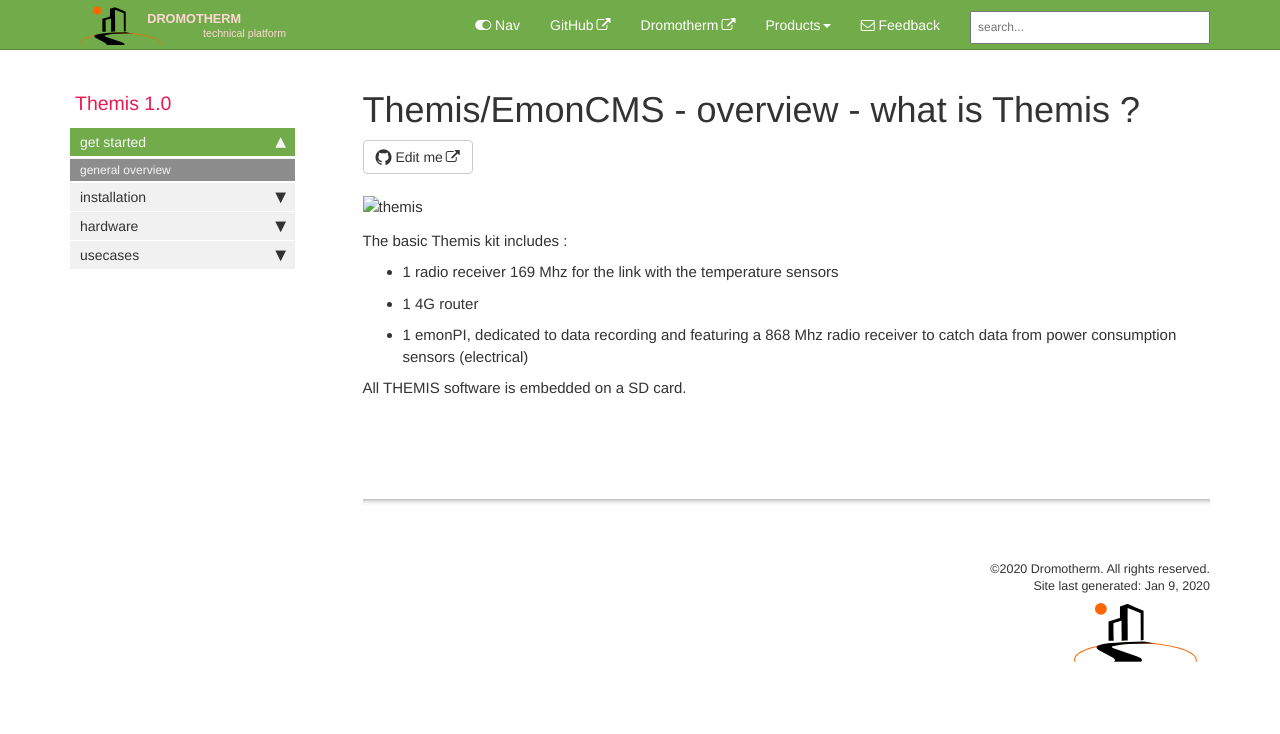
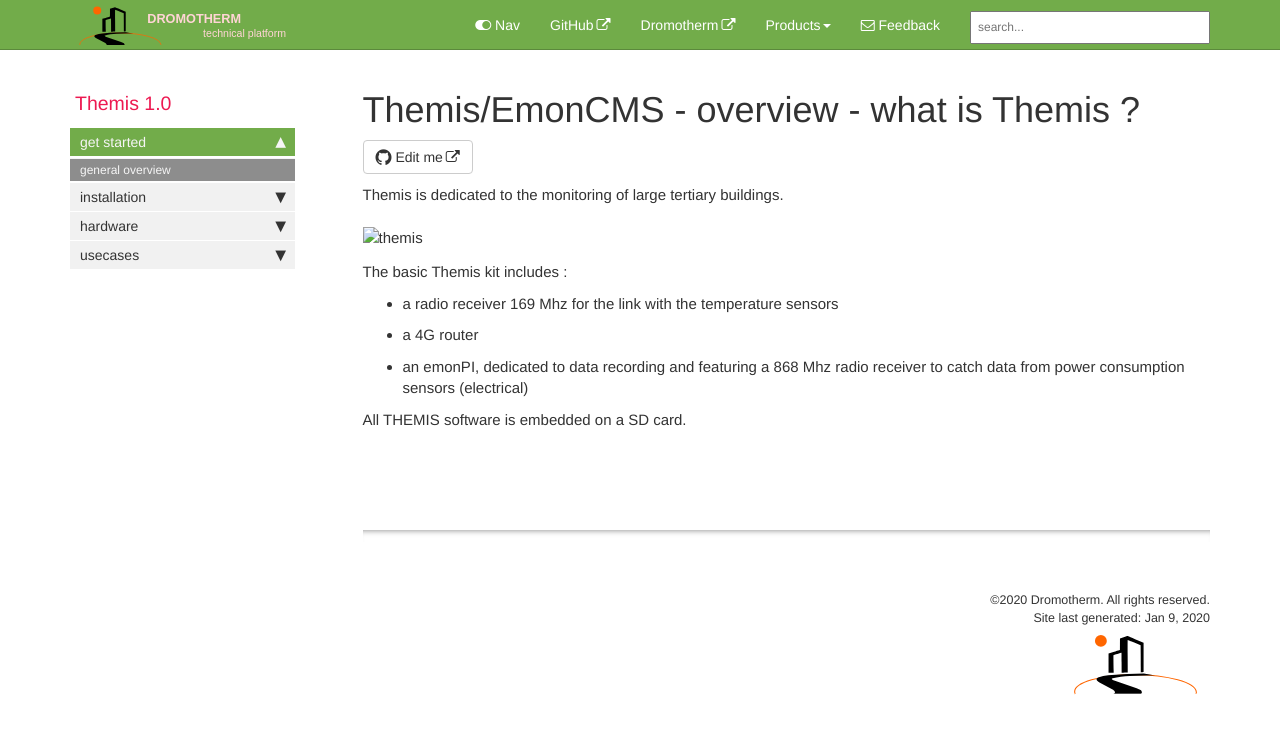
Before and after one commit to dromotherm/documentation, a Jekyll site: the page built from pages/themis/overview/overview.md, in a window 1280 px wide. Shown: the top 734 px of the page. Built offline with Jekyll 4.4.1, drawn with Linux system fonts in a browser that asks for light colours; comment, search, counter and statistics services are not loaded.

Commit message:
overview next

```diff
--- a/_data/topnav.yml
+++ b/_data/topnav.yml
@@ -15,4 +15,4 @@
     - title: Products
       folderitems:
         - title: Themis
-          url: /Themis_install.html
+          url: /Themis_overview.html
--- a/pages/themis/overview/overview.md
+++ b/pages/themis/overview/overview.md
@@ -3,13 +3,14 @@
 sidebar: themis_sidebar
 permalink: Themis_overview.html
 ---
+Themis is dedicated to the monitoring of large tertiary buildings.
 
 ![themis](themis_000051.png)
 
 The basic Themis kit includes :
 
-- 1 radio receiver 169 Mhz for the link with the temperature sensors
-- 1 4G router
-- 1 emonPI, dedicated to data recording and featuring a 868 Mhz radio receiver to catch data from power consumption sensors (electrical)
+- a radio receiver 169 Mhz for the link with the temperature sensors
+- a 4G router
+- an emonPI, dedicated to data recording and featuring a 868 Mhz radio receiver to catch data from power consumption sensors (electrical)
 
 All THEMIS software is embedded on a SD card.
```
Also changed, not shown: index.md (+1 -1 lines).
